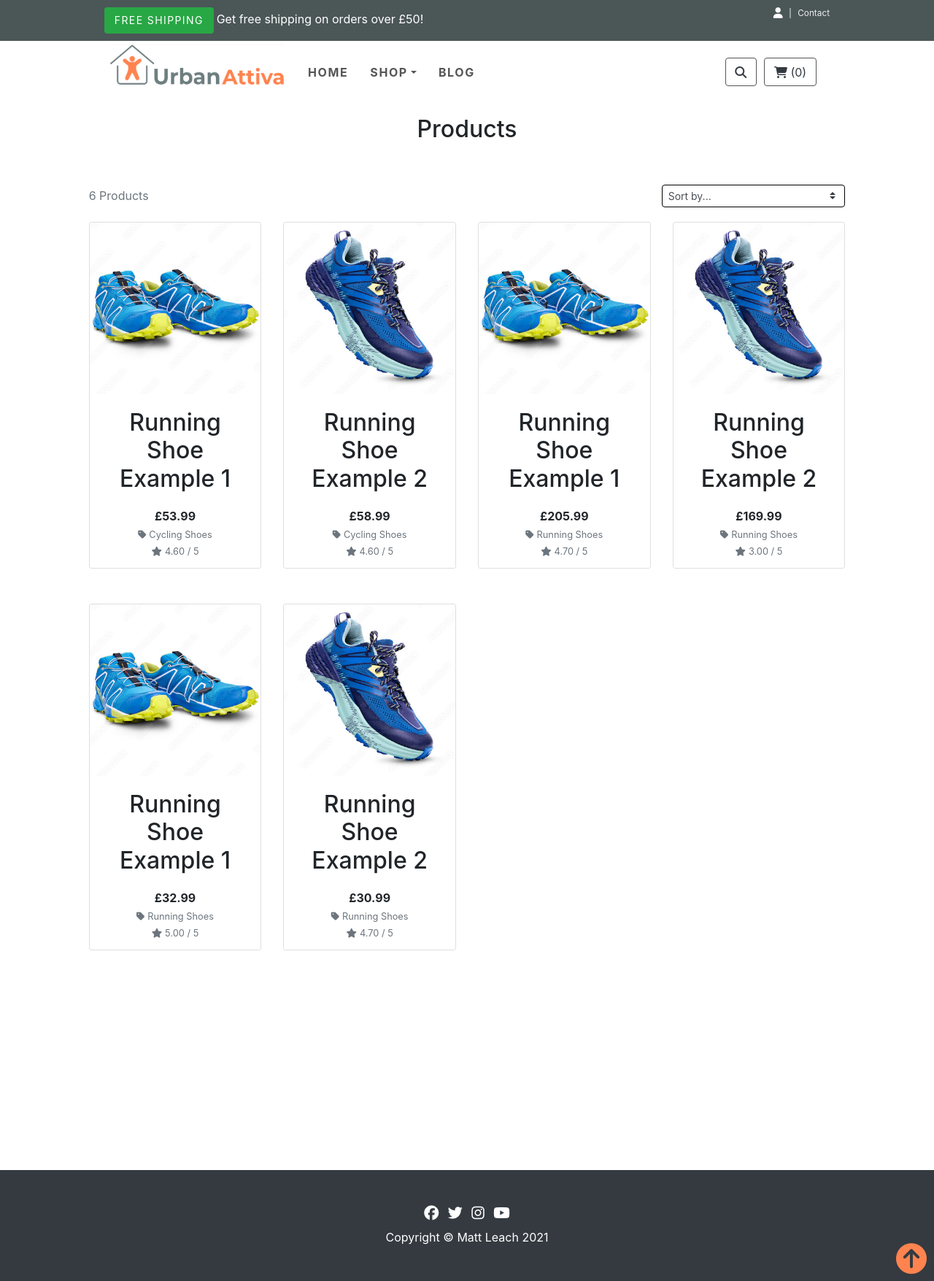
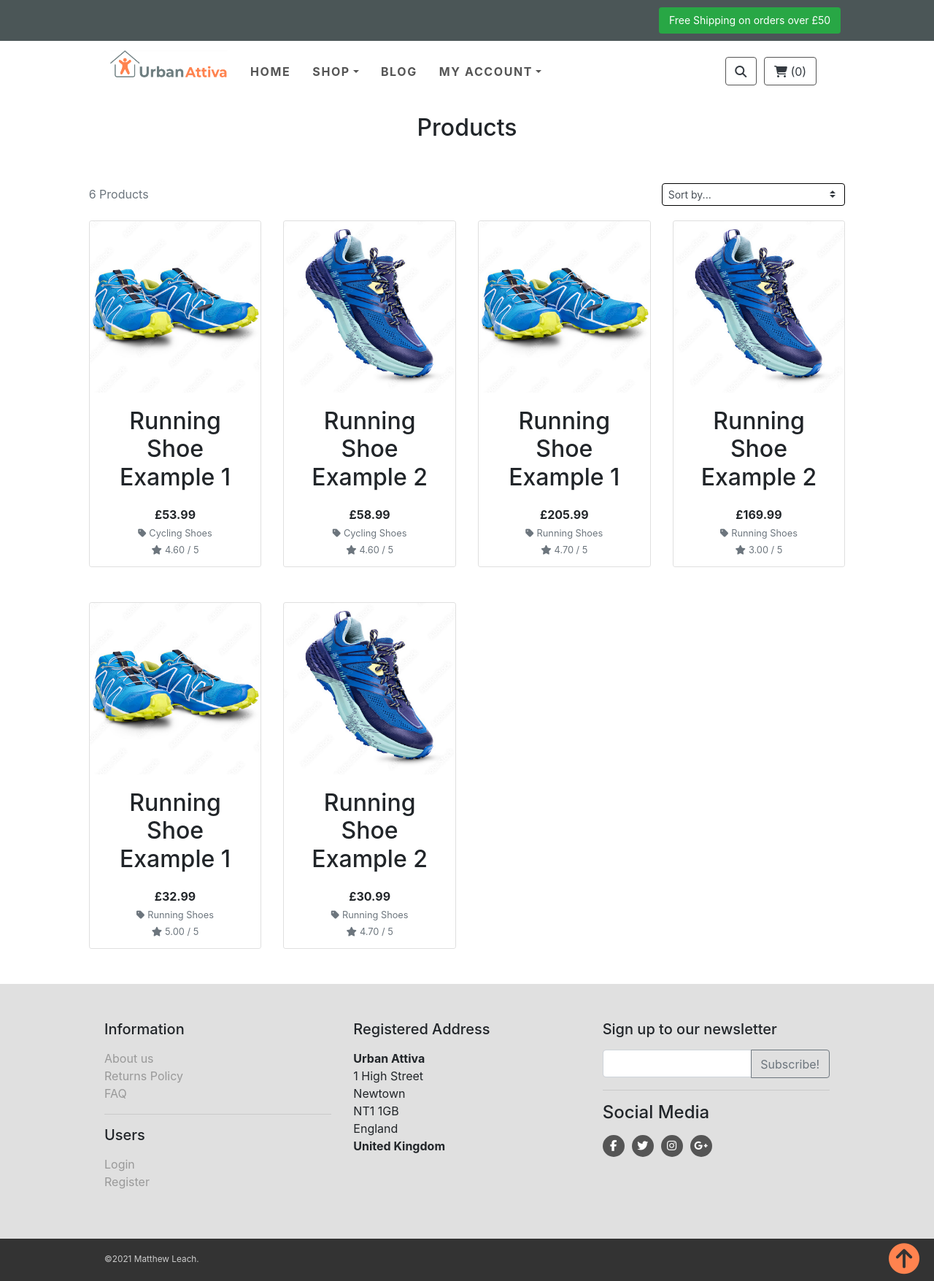
Before and after one commit to Matty-El/urban-attiva, a Django app: page /products/ in a window 1280 px wide. Shown: the whole page at 73% size. Run offline with Django 3.2, Linux system fonts and the light colour scheme; data comes from the database, SQL or seed files in the repository; parts of the project's set-up code (start-up, migrations or seed data) failed here and were passed over; some libraries are stand-ins or nearby versions.

Commit message:
Add My Account menu item and reformat footer

```diff
--- a/home/templates/home/index.html
+++ b/home/templates/home/index.html
@@ -94,7 +94,7 @@
                     <div class="testimonial-item mx-auto mb-5 mb-lg-0">
                         <img class="img-fluid rounded-circle mb-3 mw-50" src="/media/aggie.jpeg" alt="..." />
                         <h5>Aggie</h5>
-                        <p class="font-weight-light mb-0">"Love my cat lead and harness"</p>
+                        <p class="font-weight-light mb-0">"Excellent service and products"</p>
                     </div>
                 </div>
                 <div class="col-lg-4">
@@ -102,7 +102,7 @@
                         <img class="img-fluid rounded-circle mb-3 mw-10 mh-10" src="/media/jane-with-daisy.JPG"
                             alt="..." />
                         <h5>Jane</h5>
-                        <p class="font-weight-light">"I bought this but it doesn't work properly"</p>
+                        <p class="font-weight-light">"Excellent service and products"</p>
                     </div>
                 </div>
                 <div class="col-lg-4">
@@ -110,7 +110,7 @@
                         <img class="img-fluid rounded-circle mb-3 mw-50" src="/media/daisy-muddy-face-cropped-200.jpeg"
                             alt="..." />
                         <h5>Daisy</h5>
-                        <p class="font-weight-light">"The carrots i received were lovely"</p>
+                        <p class="font-weight-light">"Excellent service and products"</p>
                     </div>
                 </div>
             </div>
--- a/static/css/base.css
+++ b/static/css/base.css
@@ -61,58 +48,67 @@
     padding-left: 0 !important;
   }
 
+  .account-menu .account-menu-contained {
+    padding: 20px;
+    max-width: 250px;
+    margin-top: -1px;
+  }
+
   .btn-outline {
     border-color: #555555;
     color: #555555;
     background: #FFFFFF;
   }
 
-  /* ------------------- Top Bar ----------------------- */
-  #top-bar {
+  .logo-lg {
+    width: 240px;
+    height: 58px;
+}
+
+  .logo-sm {
+      width: 161px;
+      height: 39px;
+}
+
+  /* ------------------- Top Banner ----------------------- */
+  #top-banner {
     background: #4B5657;
     padding: 10px 0;
   }
 
-  #top-bar .offer {
+  #top-banner .offer {
     color: #fff;
   }
 
-  #top-bar .offer .btn {
+  #top-banner .offer .btn {
     text-transform: uppercase;
     letter-spacing: 0.1em;
   }
 
-  @media (max-width: 991.98px) {
-    #top {
-      font-size: 0.738rem;
-      text-align: center;
-    }
-  }
-
-  #top-bar a {
+  #top-banner a {
     color: #fff;
   }
 
-  #top-bar ul.menu {
+  #top-banner ul.menu {
     margin: 0;
     font-size: 0.738rem;
   }
 
-  #top-bar ul.menu > li {
+  #top-banner ul.menu > li {
     margin-right: 0;
   }
 
-  #top-bar ul.menu > li a {
+  #top-banner ul.menu > li a {
     color: #eee;
   }
 
-  #top-bar ul.menu > li + li:before {
+  #top-banner ul.menu > li + li:before {
     content: "|\00a0";
     padding: 0 5px;
     color: #f8f9fa;
   }
 
-  #top-bar ul.menu > .active {
+  #top-banner ul.menu > .active {
     color: #999;
   }
 
@@ -445,7 +508,8 @@ a.category-badge > span.badge:hover {
     color: #FF834F;
     font-size: 42px;
     bottom: 10px;
-    right: 10px;
+    right: 20px;
+    z-index: 9999999999;
 }
 
 .to-top-link,
@@ -686,3 +750,75 @@ select option[value=""] {
 .allauth-form-inner-content a {
 	color: #17a2b8; /* text-info */
 }
+
+/* ----------------- Footer --------------- */
+
+#footer {
+  background: #e0e0e0;
+  padding: 50px 0;
+}
+
+#footer ul {
+  padding-left: 0;
+  list-style: none;
+}
+
+#footer ul a {
+  color: #999;
+}
+
+#footer .social {
+  text-align: left;
+}
+
+#footer .social a {
+  margin: 0 10px 0 0;
+  color: #fff;
+  display: inline-block;
+  width: 30px;
+  height: 30px;
+  border-radius: 15px;
+  line-height: 26px;
+  font-size: 15px;
+  text-align: center;
+  -webkit-transition: all 0.3s;
+  transition: all 0.3s;
+  vertical-align: bottom;
+  background-color: #555;
+}
+
+#footer .social a i {
+  vertical-align: bottom;
+  line-height: 30px;
+}
+
+#footer .social a.facebook:hover {
+  background-color: #4460ae;
+}
+
+#footer .social a.gplus:hover {
+  background-color: #c21f25;
+}
+
+#footer .social a.twitter:hover {
+  background-color: #3cf;
+}
+
+#footer .social a.instagram:hover {
+  background-color: #cd4378;
+}
+
+#footer .social a.email:hover {
+  background-color: #4a7f45;
+}
+
+#copyright {
+  background: #333;
+  color: #ccc;
+  padding: 20px 0;
+  font-size: 0.738rem;
+}
+
+#copyright p {
+  margin: 0;
+}
--- a/templates/base.html
+++ b/templates/base.html
@@ -43,53 +43,22 @@
 </head>
 
 <body>
-    <!-- navbar-->
     <header class="header mb-5">
-        <!--
-        *** TOPBAR ***
-        -->
-        <div id="top-bar">
+        <div id="top-banner">
             <div class="container">
                 <div class="row">
-                    <div class="col-lg-6 offer mb-3 mb-lg-0"><a href="#" class="btn btn-success btn-sm">Free
-                            Shipping</a><a href="#" class="ml-1">Get free shipping on orders over £50!</a></div>
-                    <div class="col-lg-6 text-center text-lg-right">
-                        <ul class="menu list-inline mb-0">
-                            <li class="list-inline-item dropdown">
-                                <a class="text-white" href="#" id="user-options" data-toggle="dropdown"
-                                    aria-haspopup="true" aria-expanded="false">
-                                    <div class="text-center">
-                                        <div><i class="fas fa-user fa-lg"></i></div>
-                                    </div>
-                                </a>
-                                <div class="dropdown-menu" aria-labelledby="user-options">
-                                    {% if request.user.is_authenticated %}
-                                    {% if request.user.is_superuser %}
-                                    <a href="" class="dropdown-item">Product Management</a>
-                                    {% endif %}
-                                    <a href="{% url 'profile' %}" class="profile-link text-uppercase text-dark">My
-                                        Profile</a>
-                                    <a href="{% url 'account_logout' %}"
-                                        class="profile-link text-uppercase text-dark">Logout</a>
-                                    {% else %}
-                                    <a href="{% url 'account_signup' %}"
-                                        class="profile-link text-uppercase text-dark">Register</a>
-                                    <a href="{% url 'account_login' %}"
-                                        class="profile-link text-uppercase text-dark">Login</a>
-                                    {% endif %}
-                                </div>
-                            </li>
-                            <li class="list-inline-item"><a href="contact.html">Contact</a></li>
-                        </ul>
-                    </div>
+                    <div class="col"></div><a href="{% url 'products' %}" class="btn btn-success btn-sm">Free
+                        Shipping on orders over £50</a>
                 </div>
             </div>
         </div>
-        <!-- *** TOP BAR END ***-->
+        </div>
         <nav class="navbar navbar-expand-lg">
             <div class="container"><a href="{% url 'home' %}" class="navbar-brand home"><img
-                        src="/media/urban-attiva-logo.png" alt="Urban Attiva logo" class="d-none d-md-inline-block logo-lg"><img src="/media/urban-attiva-logo.png" alt="Urban Attiva logo"
-                        class="d-inline-block d-md-none logo-sm"><span class="sr-only">Urban Attiva - go
+                        src="/media/urban-attiva-logo.png" alt="Urban Attiva logo"
+                        class="d-none d-md-inline-block logo-sm"><img src="/media/urban-attiva-logo.png"
+                        alt="Urban Attiva logo" class="d-inline-block d-md-none logo-sm"><span class="sr-only">Urban
+                        Attiva - go
                         to homepage</span></a>
                 <div class="navbar-buttons">
                     <button type="button" data-toggle="collapse" data-target="#navigation"
@@ -99,19 +68,35 @@
                         class="btn btn-outline navbar-toggler"><span class="sr-only">Toggle search</span><i
                             class="fa fa-search"></i>
                     </button>
-                    <a href="{% url 'view_cart' %}"
-                        class="btn btn-outline navbar-toggler"><i class="fa fa-shopping-cart"></i>
+                    <a href="{% url 'view_cart' %}" class="btn btn-outline navbar-toggler"><i
+                            class="fa fa-shopping-cart"></i>
                     </a>
                 </div>
                 <div id="navigation" class="collapse navbar-collapse">
                     <ul class="navbar-nav mr-auto">
                         <li class="nav-item"><a href="{% url 'home' %}" class="nav-link">Home</a></li>
-                        <li class="nav-item dropdown product-menu"><a href="{% url 'home' %}" data-toggle="dropdown"
-                                data-hover="dropdown" data-delay="200" class="dropdown-toggle nav-link">Shop<b
-                                    class="caret"></b></a>
+                        <li class="nav-item dropdown product-menu"><a data-toggle="dropdown" data-hover="dropdown"
+                                data-delay="200" class="dropdown-toggle nav-link">Shop<b class="caret"></b></a>
                             <ul class="dropdown-menu product-menu-contained">
                                 <li>
                                     <div class="row">
+                                        <div class="col-md-6 col-lg-3">
+                                            <h5>All Products</h5>
+                                            <ul class="list-unstyled mb-3">
+                                                <li class="nav-item"><a
+                                                        href="{% url 'products' %}?sort=price&direction=asc"
+                                                        class="nav-link">By Price</a></li>
+                                                <li class="nav-item"><a
+                                                        href="{% url 'products' %}?sort=rating&direction=desc"
+                                                        class="nav-link">By Rating</a></li>
+                                                <li class="nav-item"><a
+                                                        href="{% url 'products' %}?category=running_tech"
+                                                        class="nav-link">By Category</a></li>
+                                                <li class="nav-item"><a
+                                                        href="{% url 'products' %}?sort=category&direction=asc"
+                                                        class="nav-link">All Products</a></li>
+                                            </ul>
+                                        </div>
                                         <div class="col-md-6 col-lg-3">
                                             <h5>Run</h5>
                                             <ul class="list-unstyled mb-3">
@@ -191,15 +176,36 @@
                             </ul>
                         </li>
                         <li class="nav-item"><a href="" class="nav-link">Blog</a></li>
+                        <li class="nav-item dropdown account-menu"><a data-toggle="dropdown" data-hover="dropdown"
+                                data-delay="200" class="dropdown-toggle nav-link">My Account<b class="caret"></b></a>
+                            <ul class="dropdown-menu account-menu-contained">
+                                <h5>My Account</h5>
+                                <ul class="list-unstyled mb-3">
+                                    {% if request.user.is_authenticated %}
+                                    {% if request.user.is_superuser %}
+                                    <li class="nav-item"><a href="" class="nav-link">Product Management</a></li>
+                                    {% endif %}
+                                    <li class="nav-item"><a href="{% url 'profile' %}" class="nav-link">My
+                                            Profile</a></li>
+                                    <li class="nav-item"><a href="{% url 'account_logout' %}"
+                                            class="nav-link">Logout</a></li>
+                                    {% else %}
+                                    <li class="nav-item"><a href="{% url 'account_signup' %}"
+                                            class="nav-link">Register</a></li>
+                                    <li class="nav-item"><a href="{% url 'account_login' %}" class="nav-link">Login</a>
+                                    </li>
+                                    {% endif %}
+                                </ul>
+                            </ul>
+                        </li>
                     </ul>
                     <div class="navbar-buttons d-flex justify-content-end">
-                        <!-- /.nav-collapse-->
                         <div id="search-not-mobile" class="navbar-collapse collapse"></div><a data-toggle="collapse"
                             href="#search" class="btn navbar-btn btn-outline d-none d-lg-inline-block"><span
                                 class="sr-only">Toggle search</span><i class="fa fa-search text-dark"></i></a>
-                        <div class="navbar-collapse collapse d-none d-lg-block"><a
-                                href="{% url 'view_cart' %}" class="btn btn-outline navbar-btn"><i
-                                    class="fa fa-shopping-cart text-dark"></i><span class="text-dark">
+                        <div class="navbar-collapse collapse d-none d-lg-block"><a href="{% url 'view_cart' %}"
+                                class="btn btn-outline navbar-btn"><i class="fa fa-shopping-cart text-dark"></i><span
+                                    class="text-dark">
                                     ({{ product_count }})
                                 </span></a>
                         </div>
@@ -248,38 +254,57 @@
     {% endblock %}
 
     {% block page_footer %}
-    <footer class="py-5 bg-dark footer">
+    <footer id="footer">
         <div class="container">
             <div class="row">
-                <div class="col-lg text-center my-auto">
-                    <ul class="list-inline mb-0">
-                        <li class="list-inline-item">
-                            <a href="https://www.facebook.com" target="_blank" rel="noopener noreferrer"
-                                aria-label="Facebook"><i class="fab fa-facebook social-media"
-                                    aria-hidden="true"></i></a>
-                        </li>
-                        <li class="list-inline-item">
-                            <a href="https://www.twitter.com" target="_blank" rel="noopener noreferrer"
-                                aria-label="Twitter"><i class="fab fa-twitter social-media"></i></a>
-                        </li>
-                        <li class="list-inline-item">
-                            <a href="https://www.instagram.com" target="_blank" rel="noopener noreferrer"
-                                aria-label="Instagram"><i class="fa fa-instagram social-media"></i></a>
-                        </li>
-                        <li class="list-inline-item">
-                            <a href="https://www.youtube.com" target="_blank" rel="noopener noreferrer"
-                                aria-label="YouTube"><i class="fab fa-youtube social-media"></i></a>
-                        </li>
+                <div class="col-lg-4 col-md-6">
+                    <h5 class="mb-3">Information</h5>
+                    <ul class="list-unstyled">
+                        <li><a href="">About us</a></li>
+                        <li><a href="">Returns Policy</a></li>
+                        <li><a href="">FAQ</a></li>
+                    </ul>
+                    <hr>
+                    <h5 class="mb-3">Users</h5>
+                    <ul class="list-unstyled">
+                        <li><a href="{% url 'account_login' %}">Login</a></li>
+                        <li><a href="{% url 'account_signup' %}">Register</a></li>
                     </ul>
                 </div>
-            </div>
-            <div class="row">
-                <div class="col text-center my-auto">
-                    <p class="mt-2 m-0 text-white">Copyright &copy; Matt Leach 2021</p>
+                <div class="col-lg-4 col-md-6">
+                    <h5 class="mb-3">Registered Address</h5>
+                    <p><strong>Urban Attiva</strong><br>1 High Street<br>Newtown<br>NT1 1GB<br>England<br><strong>United
+                            Kingdom</strong></p>
+                    <hr class="d-block d-md-none">
+                </div>
+                <div class="col-lg-4 col-md-6">
+                    <h5 class="mb-3">Sign up to our newsletter</h5>
+                    <p class="text-muted"></p>
+                    <form>
+                        <div class="input-group">
+                            <input type="text" class="form-control"><span class="input-group-append">
+                                <button type="button" class="btn btn-outline-secondary">Subscribe!</button></span>
+                        </div>
+                    </form>
+                    <hr>
+                    <h4 class="mb-3">Social Media</h4>
+                    <p class="social"><a href="#" class="facebook external"><i class="fa fa-facebook"></i></a><a
+                            href="#" class="twitter external"><i class="fa fa-twitter"></i></a><a href="#"
+                            class="instagram external"><i class="fa fa-instagram"></i></a><a href="#"
+                            class="gplus external"><i class="fa fa-google-plus"></i></a></p>
                 </div>
             </div>
         </div>
     </footer>
+    <div id="copyright">
+        <div class="container">
+            <div class="row">
+                <div class="col-lg-6 mb-2 mb-lg-0">
+                    <p class="text-center text-lg-left">©2021 Matthew Leach.</p>
+                </div>
+            </div>
+        </div>
+    </div>
     {% endblock %}
 
     {% block postloadjs %}
```
Also changed, not shown: other parts of static/css/base.css (+72 -18 lines), checkout/views.py (+18 -17 lines).
